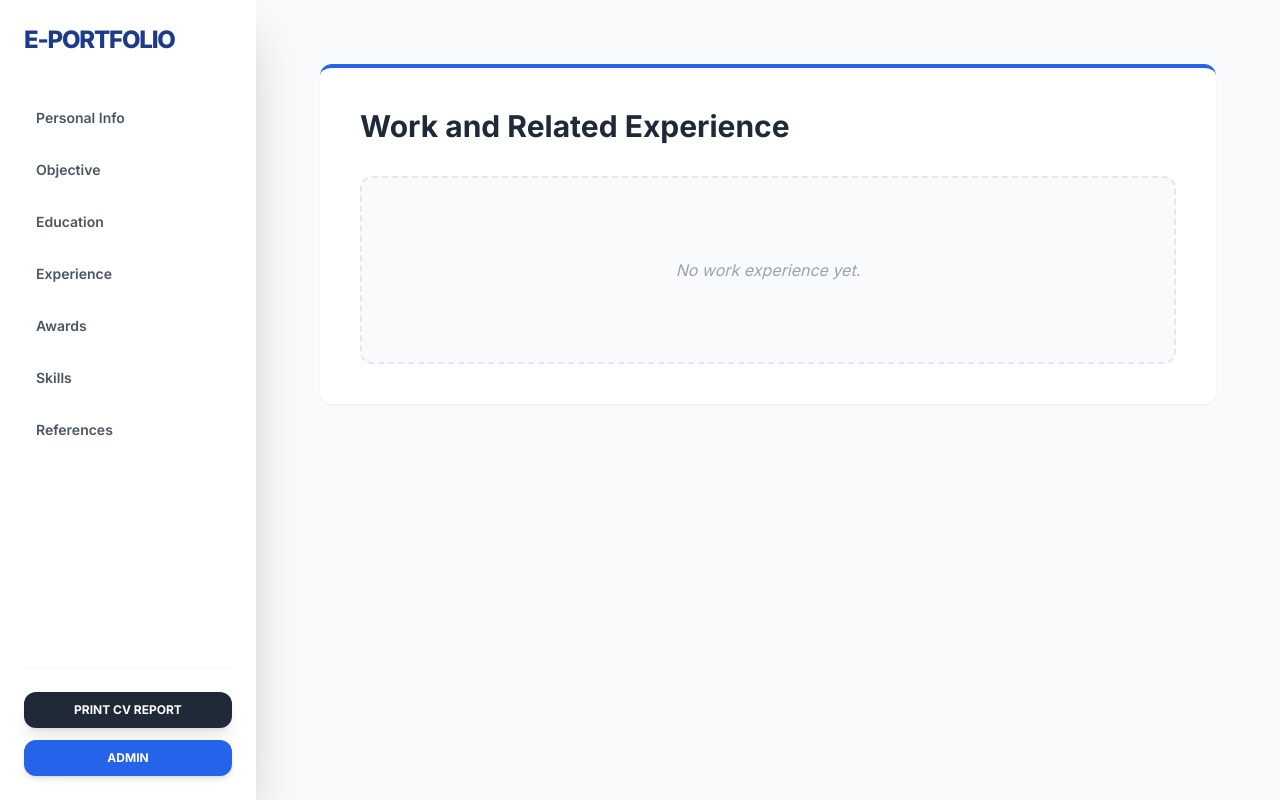
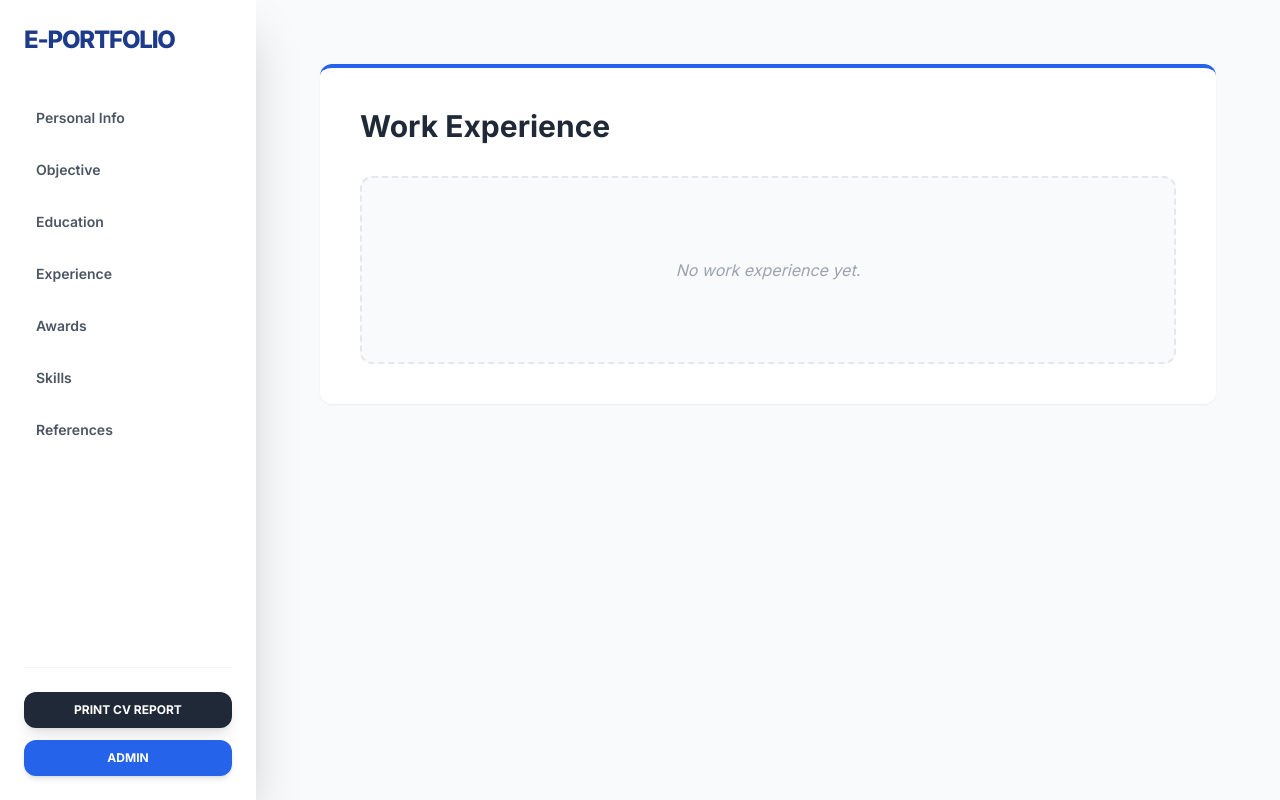
Before and after one commit to FADZIN/e-portfolio, a FastAPI app: template templates/experience.html in a window 1280 px wide. Run offline with FastAPI, Linux system fonts and the light colour scheme; the template is opened without the code that fills it, so the values that code supplies are empty; parts of the project's set-up code (start-up, migrations or seed data) failed here and were passed over; some libraries are stand-ins or nearby versions.

Commit message:
Update experience.html

```diff
--- a/templates/experience.html
+++ b/templates/experience.html
@@ -2,7 +2,7 @@
 
 {% block content %}
 <div class="max-w-4xl mx-auto bg-white p-10 rounded-xl shadow-sm border-t-4 border-blue-600">
-    <h1 class="text-3xl font-bold mb-8 text-gray-800">Work and Related Experience</h1>
+    <h1 class="text-3xl font-bold mb-8 text-gray-800">Work Experience</h1>
 
     <div class="space-y-12">
         {% for exp in experience %}
@@ -30,4 +30,5 @@
         {% endfor %}
     </div>
 </div>
+
 {% endblock %}
```
